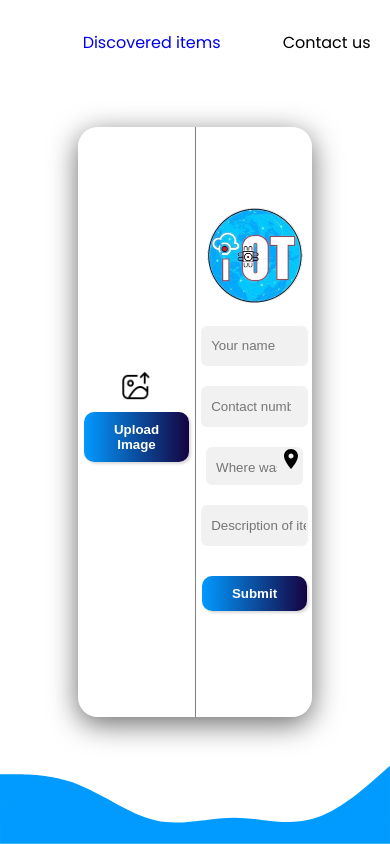
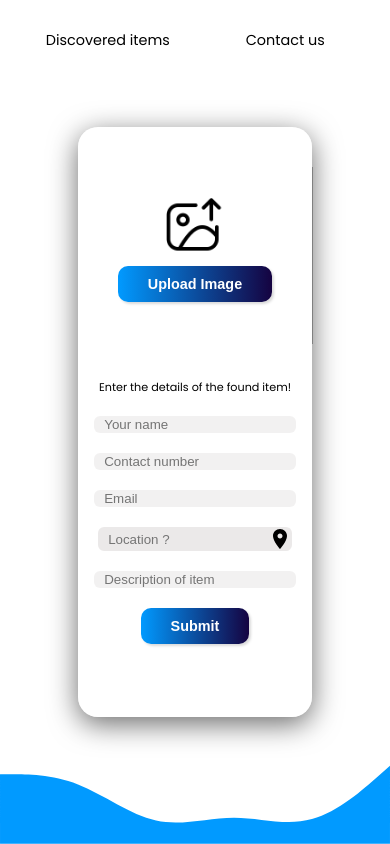
Before and after one commit to Upasana0710/finding_nemo, a React (Create React App) app: page /Founditems in a window 390 px wide. Built offline with nearby package versions, Linux system fonts and the light colour scheme.

Commit message:
Another commit

```diff
--- a/src/Components/FoundCard.jsx
+++ b/src/Components/FoundCard.jsx
@@ -14,7 +14,7 @@ const FoundCard = () => {
         <button className="upload_btn">Upload Image</button>
       </div>
       <div className="FoundDetails">
-        <img src={logo} width="100px" alt="logo" />
+        <p>Enter the details of the found item! </p>
         <form method="POST" className="form1">
           <input className="name" name="Finder_name" placeholder="Your name" />
           <input
@@ -23,14 +23,23 @@ const FoundCard = () => {
             name="finder_phno"
             placeholder="Contact number"
           />
+
+          <input
+            type="text"
+            className="item_description"
+            name="finder_email"
+            placeholder="Email"
+          />
+
+
           <div className="found_location">
             <input
               type="text"
               className="location"
               name="spot_location"
-              placeholder="Where was the item found ? "
+              placeholder="Location ? "
             />
-            <LocationOnIcon />
+            <LocationOnIcon className="licon"/>
           </div>
 
           <input
--- a/src/Components/HomeCard.jsx
+++ b/src/Components/HomeCard.jsx
@@ -8,10 +8,10 @@ const HomeCard = () => {
   return (
     <div className="HomeCard">
     <div className="Cardimg">
-        <img src={img} width="400px" />
+        <img src={img} width="60%" />
     </div>
       <div className="Cardb">
-      <img src={logo} width="100px" />
+      <img src={logo} width="30%" />
         <div className="hbtn">
         <Link to="/Founditems" style={{ textDecoration: 'none' }}><Button button="Item Found" /></Link>
         <Link to="/Lostitems" style={{ textDecoration: 'none' }}><Button button="Items Lost" /></Link>
--- a/src/pages/HomePage.jsx
+++ b/src/pages/HomePage.jsx
@@ -11,6 +11,8 @@ const HomePage = () => {
       {/* <div ><img src={logo} className="icon" width="100px"/></div> */}
       <HomeCard/>
       <svg xmlns="http://www.w3.org/2000/svg" viewBox="0 0 1440 320"><path fill="#0099ff" fill-opacity="1" d="M0,32L48,32C96,32,192,32,288,69.3C384,107,480,181,576,213.3C672,245,768,235,864,208C960,181,1056,139,1152,122.7C1248,107,1344,117,1392,122.7L1440,128L1440,320L1392,320C1344,320,1248,320,1152,320C1056,320,960,320,864,320C768,320,672,320,576,320C480,320,384,320,288,320C192,320,96,320,48,320L0,320Z"></path></svg>
+
+
        </div> )
 }
 
--- a/src/styles/FoundCard.css
+++ b/src/styles/FoundCard.css
@@ -68,7 +68,7 @@
 .ph_no,
 .location,
 .item_description {
-  height: 14%;
+  height: 35%;
   margin-bottom: 20px;
   width: 90%;
   border-radius: 6px;
@@ -88,9 +88,13 @@
   width: 92%;
   border-radius: 6px;
   border: transparent;
-  background-color: rgba(228, 225, 225, 0.466);
+  background-color: rgba(228, 225, 225, 0.712);
   margin-bottom: 20px;
-  height: 14%;
+  height: 25%;
+}
+.FoundDetails > p{
+  font-size: 70%;
+  margin:0;
 }
 .upload_btn,
 .FoundSubmit {
@@ -101,6 +105,8 @@
   color: white;
   font-weight: bold;
   border: transparent;
+  font-size: 90%;
+  word-wrap: break-word;
   box-shadow: rgba(0, 0, 0, 0.15) 1.95px 1.95px 2.6px;
 }
 
@@ -128,3 +134,42 @@
   margin: 20px;
   width: 90%;
 }
+
+
+.FoundContainer
+{
+  min-width: 226px;
+  min-height: 480px;
+}
+
+@media only screen and (max-width: 850px) {
+ .FoundContainer
+ {
+  flex-direction: column;
+ }
+
+ .FoundImg
+ {
+  height:30%;
+  width: 100%;
+  position: relative;
+  top:40px
+ }
+
+ .FoundDetails
+ {
+  width:100%;
+  height: 70%;
+ }
+
+ .FoundDetails > img
+{
+ display: none;
+}
+.FoundSubmit
+{
+  position: relative;
+  bottom: 10px;
+}
+
+}
--- a/src/styles/Navbar.css
+++ b/src/styles/Navbar.css
@@ -6,7 +6,7 @@
     justify-content: flex-end;
     position: absolute;
     top: 30px;
-
+    font-size: 90%;
 
 
 }
@@ -21,8 +21,14 @@
     color: black;
     padding: 0;
     margin: 0;
+}
 
+
+.Nav_items > a:hover
+{
+    color: #019aff;
 }
+
 
 .Nav_items:hover{
     color: #019aff;
@@ -32,4 +38,13 @@
 .di
 {
     width: 200px;
+    color: black;
 }
+
+@media only screen and (max-width: 850px)
+{
+    .NavBar
+    {
+        justify-content: center;
+    }
+}
```
